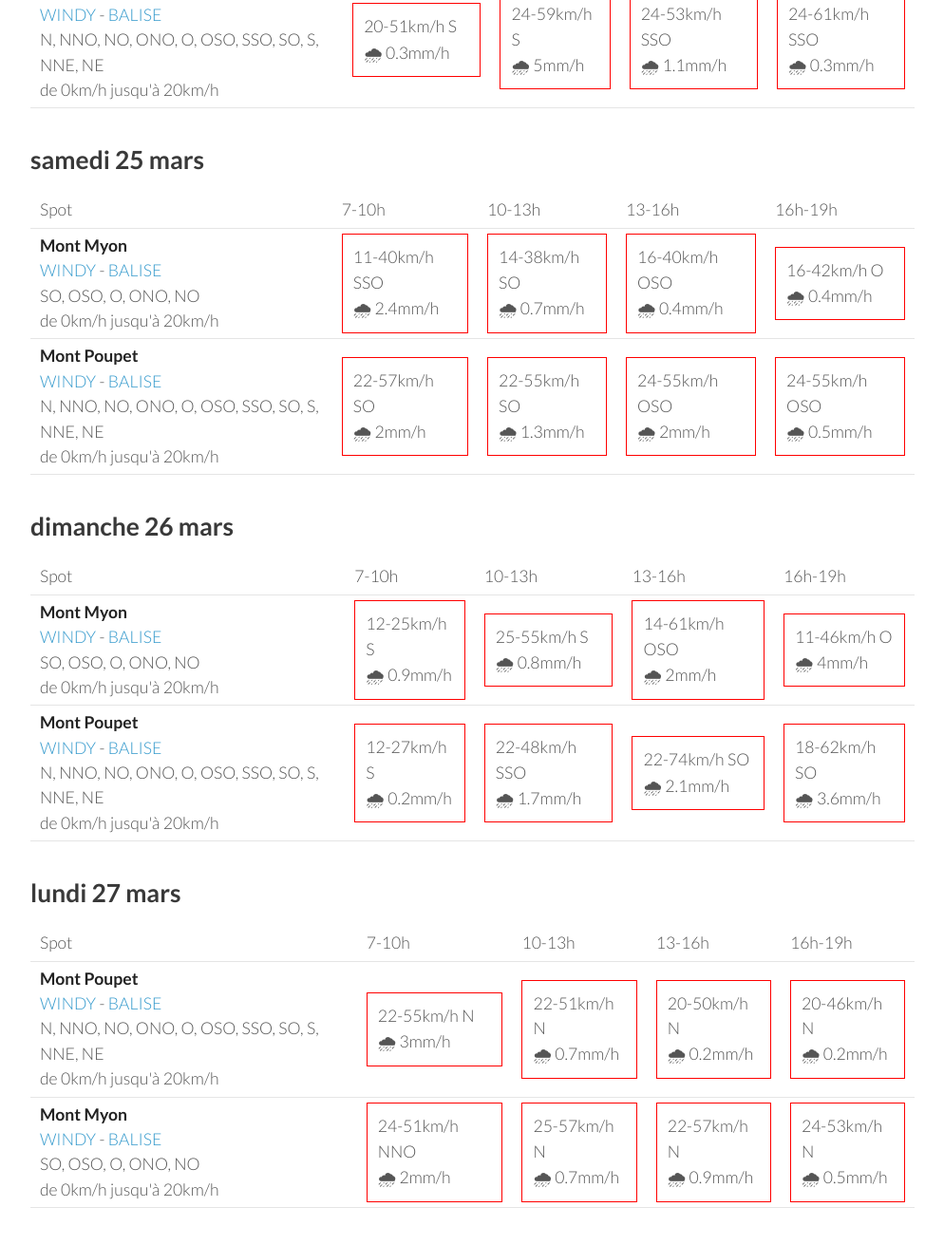
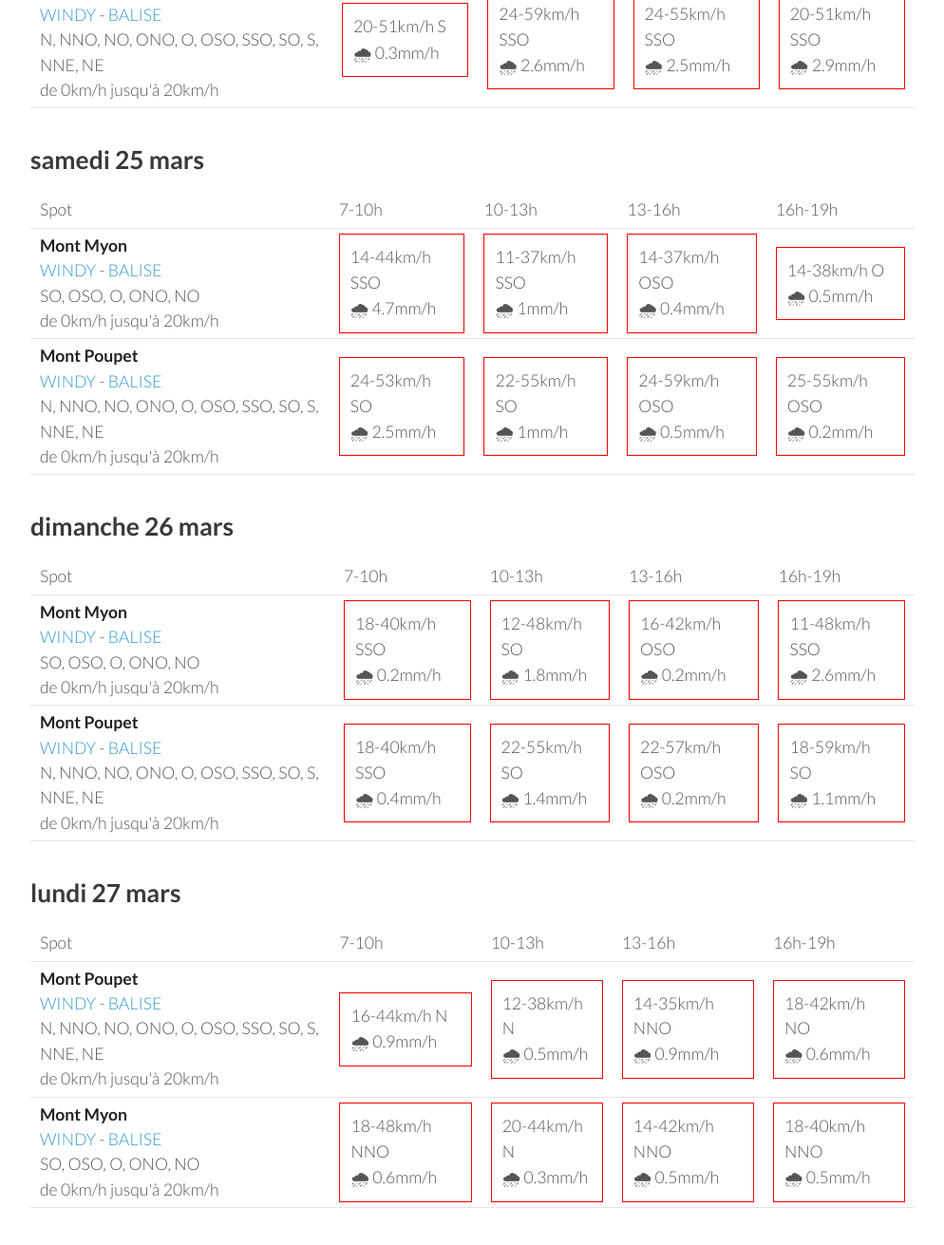
Before and after one commit to parapente-dans-le-nord/parapente-dans-le-nord.github.io, a Jekyll site: the page built from jura.markdown, in a window 1280 px wide and 1400 px high, scrolled down 1284 px. Shown: the top 1311 px of the window at 95% size, without its empty margins (26-1020 px from the left). Built offline with Jekyll 4.4.1, drawn with Linux system fonts in a browser that asks for light colours; some of the changed text lies outside the part shown.

Commit message:
update index.markdown

```diff
--- a/jura.markdown
+++ b/jura.markdown
@@ -95,9 +95,9 @@ page mise à jour le mercredi 22 mars 19:20
         <td><strong>Mont Myon</strong><br><a href="https://windy.com/46.331/5.397?45.898,5.394,8,m:eWoagj8">WINDY</a> - <span class=""><a href="http://www.balisemeteo.com/balise.php?idBalise=70">BALISE</a> </span><br> <span class="vent-favorable">SO, OSO, O, ONO, NO</span><br><span class="force-vent">de 0km/h jusqu'à 20km/h</span> </td>
 
             <td><div class="not-flyable"><p>18-57km/h SSO</p><p>🌧 0.8mm/h</p></div></td>
-            <td><div class="not-flyable"><p>18-46km/h S</p><p>🌧 3.3mm/h</p></div></td>
-            <td><div class="not-flyable"><p>20-44km/h S</p><p>🌧 3.3mm/h</p></div></td>
-            <td><div class="not-flyable"><p>12-44km/h S</p><p>🌧 8mm/h</p></div></td>
+            <td><div class="not-flyable"><p>24-51km/h SSO</p><p>🌧 1.5mm/h</p></div></td>
+            <td><div class="not-flyable"><p>18-50km/h S</p><p>🌧 2.1mm/h</p></div></td>
+            <td><div class="not-flyable"><p>16-44km/h S</p><p>🌧 3.3mm/h</p></div></td>
 
 
     </tr>
@@ -105,9 +105,9 @@ page mise à jour le mercredi 22 mars 19:20
         <td><strong>Mont Poupet</strong><br><a href="https://windy.com/46.970/5.876?46.541,5.876,8">WINDY</a> - <span class=""><a href="http://www.balisemeteo.com/balise.php?idBalise=92">BALISE</a> </span><br> <span class="vent-favorable">N, NNO, NO, ONO, O, OSO, SSO, SO, S, NNE, NE</span><br><span class="force-vent">de 0km/h jusqu'à 20km/h</span> </td>
 
             <td><div class="not-flyable"><p>20-51km/h S</p><p>🌧 0.3mm/h</p></div></td>
-            <td><div class="not-flyable"><p>24-59km/h S</p><p>🌧 5mm/h</p></div></td>
-            <td><div class="not-flyable"><p>24-53km/h SSO</p><p>🌧 1.1mm/h</p></div></td>
-            <td><div class="not-flyable"><p>24-61km/h SSO</p><p>🌧 0.3mm/h</p></div></td>
+            <td><div class="not-flyable"><p>24-59km/h SSO</p><p>🌧 2.6mm/h</p></div></td>
+            <td><div class="not-flyable"><p>24-55km/h SSO</p><p>🌧 2.5mm/h</p></div></td>
+            <td><div class="not-flyable"><p>20-51km/h SSO</p><p>🌧 2.9mm/h</p></div></td>
 
 
     </tr>
@@ -130,20 +130,20 @@ page mise à jour le mercredi 22 mars 19:20
 <tr>
         <td><strong>Mont Myon</strong><br><a href="https://windy.com/46.331/5.397?45.898,5.394,8,m:eWoagj8">WINDY</a> - <span class=""><a href="http://www.balisemeteo.com/balise.php?idBalise=70">BALISE</a> </span><br> <span class="vent-favorable">SO, OSO, O, ONO, NO</span><br><span class="force-vent">de 0km/h jusqu'à 20km/h</span> </td>
 
-            <td><div class="not-flyable"><p>11-40km/h SSO</p><p>🌧 2.4mm/h</p></div></td>
-            <td><div class="not-flyable"><p>14-38km/h SO</p><p>🌧 0.7mm/h</p></div></td>
-            <td><div class="not-flyable"><p>16-40km/h OSO</p><p>🌧 0.4mm/h</p></div></td>
-            <td><div class="not-flyable"><p>16-42km/h O</p><p>🌧 0.4mm/h</p></div></td>
+            <td><div class="not-flyable"><p>14-44km/h SSO</p><p>🌧 4.7mm/h</p></div></td>
+            <td><div class="not-flyable"><p>11-37km/h SSO</p><p>🌧 1mm/h</p></div></td>
+            <td><div class="not-flyable"><p>14-37km/h OSO</p><p>🌧 0.4mm/h</p></div></td>
+            <td><div class="not-flyable"><p>14-38km/h O</p><p>🌧 0.5mm/h</p></div></td>
 
 
     </tr>
 <tr>
         <td><strong>Mont Poupet</strong><br><a href="https://windy.com/46.970/5.876?46.541,5.876,8">WINDY</a> - <span class=""><a href="http://www.balisemeteo.com/balise.php?idBalise=92">BALISE</a> </span><br> <span class="vent-favorable">N, NNO, NO, ONO, O, OSO, SSO, SO, S, NNE, NE</span><br><span class="force-vent">de 0km/h jusqu'à 20km/h</span> </td>
 
-            <td><div class="not-flyable"><p>22-57km/h SO</p><p>🌧 2mm/h</p></div></td>
-            <td><div class="not-flyable"><p>22-55km/h SO</p><p>🌧 1.3mm/h</p></div></td>
-            <td><div class="not-flyable"><p>24-55km/h OSO</p><p>🌧 2mm/h</p></div></td>
-            <td><div class="not-flyable"><p>24-55km/h OSO</p><p>🌧 0.5mm/h</p></div></td>
+            <td><div class="not-flyable"><p>24-53km/h SO</p><p>🌧 2.5mm/h</p></div></td>
+            <td><div class="not-flyable"><p>22-55km/h SO</p><p>🌧 1mm/h</p></div></td>
+            <td><div class="not-flyable"><p>24-59km/h OSO</p><p>🌧 0.5mm/h</p></div></td>
+            <td><div class="not-flyable"><p>25-55km/h OSO</p><p>🌧 0.2mm/h</p></div></td>
 
 
     </tr>
@@ -166,20 +166,20 @@ page mise à jour le mercredi 22 mars 19:20
 <tr>
         <td><strong>Mont Myon</strong><br><a href="https://windy.com/46.331/5.397?45.898,5.394,8,m:eWoagj8">WINDY</a> - <span class=""><a href="http://www.balisemeteo.com/balise.php?idBalise=70">BALISE</a> </span><br> <span class="vent-favorable">SO, OSO, O, ONO, NO</span><br><span class="force-vent">de 0km/h jusqu'à 20km/h</span> </td>
 
-            <td><div class="not-flyable"><p>12-25km/h S</p><p>🌧 0.9mm/h</p></div></td>
-            <td><div class="not-flyable"><p>25-55km/h S</p><p>🌧 0.8mm/h</p></div></td>
-            <td><div class="not-flyable"><p>14-61km/h OSO</p><p>🌧 2mm/h</p></div></td>
-            <td><div class="not-flyable"><p>11-46km/h O</p><p>🌧 4mm/h</p></div></td>
+            <td><div class="not-flyable"><p>18-40km/h SSO</p><p>🌧 0.2mm/h</p></div></td>
+            <td><div class="not-flyable"><p>12-48km/h SO</p><p>🌧 1.8mm/h</p></div></td>
+            <td><div class="not-flyable"><p>16-42km/h OSO</p><p>🌧 0.2mm/h</p></div></td>
+            <td><div class="not-flyable"><p>11-48km/h SSO</p><p>🌧 2.6mm/h</p></div></td>
 
 
     </tr>
 <tr>
         <td><strong>Mont Poupet</strong><br><a href="https://windy.com/46.970/5.876?46.541,5.876,8">WINDY</a> - <span class=""><a href="http://www.balisemeteo.com/balise.php?idBalise=92">BALISE</a> </span><br> <span class="vent-favorable">N, NNO, NO, ONO, O, OSO, SSO, SO, S, NNE, NE</span><br><span class="force-vent">de 0km/h jusqu'à 20km/h</span> </td>
 
-            <td><div class="not-flyable"><p>12-27km/h S</p><p>🌧 0.2mm/h</p></div></td>
-            <td><div class="not-flyable"><p>22-48km/h SSO</p><p>🌧 1.7mm/h</p></div></td>
-            <td><div class="not-flyable"><p>22-74km/h SO</p><p>🌧 2.1mm/h</p></div></td>
-            <td><div class="not-flyable"><p>18-62km/h SO</p><p>🌧 3.6mm/h</p></div></td>
+            <td><div class="not-flyable"><p>18-40km/h SSO</p><p>🌧 0.4mm/h</p></div></td>
+            <td><div class="not-flyable"><p>22-55km/h SO</p><p>🌧 1.4mm/h</p></div></td>
+            <td><div class="not-flyable"><p>22-57km/h OSO</p><p>🌧 0.2mm/h</p></div></td>
+            <td><div class="not-flyable"><p>18-59km/h SO</p><p>🌧 1.1mm/h</p></div></td>
 
 
     </tr>
@@ -202,20 +202,20 @@ page mise à jour le mercredi 22 mars 19:20
 <tr>
         <td><strong>Mont Poupet</strong><br><a href="https://windy.com/46.970/5.876?46.541,5.876,8">WINDY</a> - <span class=""><a href="http://www.balisemeteo.com/balise.php?idBalise=92">BALISE</a> </span><br> <span class="vent-favorable">N, NNO, NO, ONO, O, OSO, SSO, SO, S, NNE, NE</span><br><span class="force-vent">de 0km/h jusqu'à 20km/h</span> </td>
 
-            <td><div class="not-flyable"><p>22-55km/h N</p><p>🌧 3mm/h</p></div></td>
-            <td><div class="not-flyable"><p>22-51km/h N</p><p>🌧 0.7mm/h</p></div></td>
-            <td><div class="not-flyable"><p>20-50km/h N</p><p>🌧 0.2mm/h</p></div></td>
-            <td><div class="not-flyable"><p>20-46km/h N</p><p>🌧 0.2mm/h</p></div></td>
+            <td><div class="not-flyable"><p>16-44km/h N</p><p>🌧 0.9mm/h</p></div></td>
+            <td><div class="not-flyable"><p>12-38km/h N</p><p>🌧 0.5mm/h</p></div></td>
+            <td><div class="not-flyable"><p>14-35km/h NNO</p><p>🌧 0.9mm/h</p></div></td>
+            <td><div class="not-flyable"><p>18-42km/h NO</p><p>🌧 0.6mm/h</p></div></td>
 
 
     </tr>
 <tr>
         <td><strong>Mont Myon</strong><br><a href="https://windy.com/46.331/5.397?45.898,5.394,8,m:eWoagj8">WINDY</a> - <span class=""><a href="http://www.balisemeteo.com/balise.php?idBalise=70">BALISE</a> </span><br> <span class="vent-favorable">SO, OSO, O, ONO, NO</span><br><span class="force-vent">de 0km/h jusqu'à 20km/h</span> </td>
 
-            <td><div class="not-flyable"><p>24-51km/h NNO</p><p>🌧 2mm/h</p></div></td>
-            <td><div class="not-flyable"><p>25-57km/h N</p><p>🌧 0.7mm/h</p></div></td>
-            <td><div class="not-flyable"><p>22-57km/h N</p><p>🌧 0.9mm/h</p></div></td>
-            <td><div class="not-flyable"><p>24-53km/h N</p><p>🌧 0.5mm/h</p></div></td>
+            <td><div class="not-flyable"><p>18-48km/h NNO</p><p>🌧 0.6mm/h</p></div></td>
+            <td><div class="not-flyable"><p>20-44km/h N</p><p>🌧 0.3mm/h</p></div></td>
+            <td><div class="not-flyable"><p>14-42km/h NNO</p><p>🌧 0.5mm/h</p></div></td>
+            <td><div class="not-flyable"><p>18-40km/h NNO</p><p>🌧 0.5mm/h</p></div></td>
 
 
     </tr>
```
Also changed, not shown: other parts of jura.markdown (+1 -1 lines).
